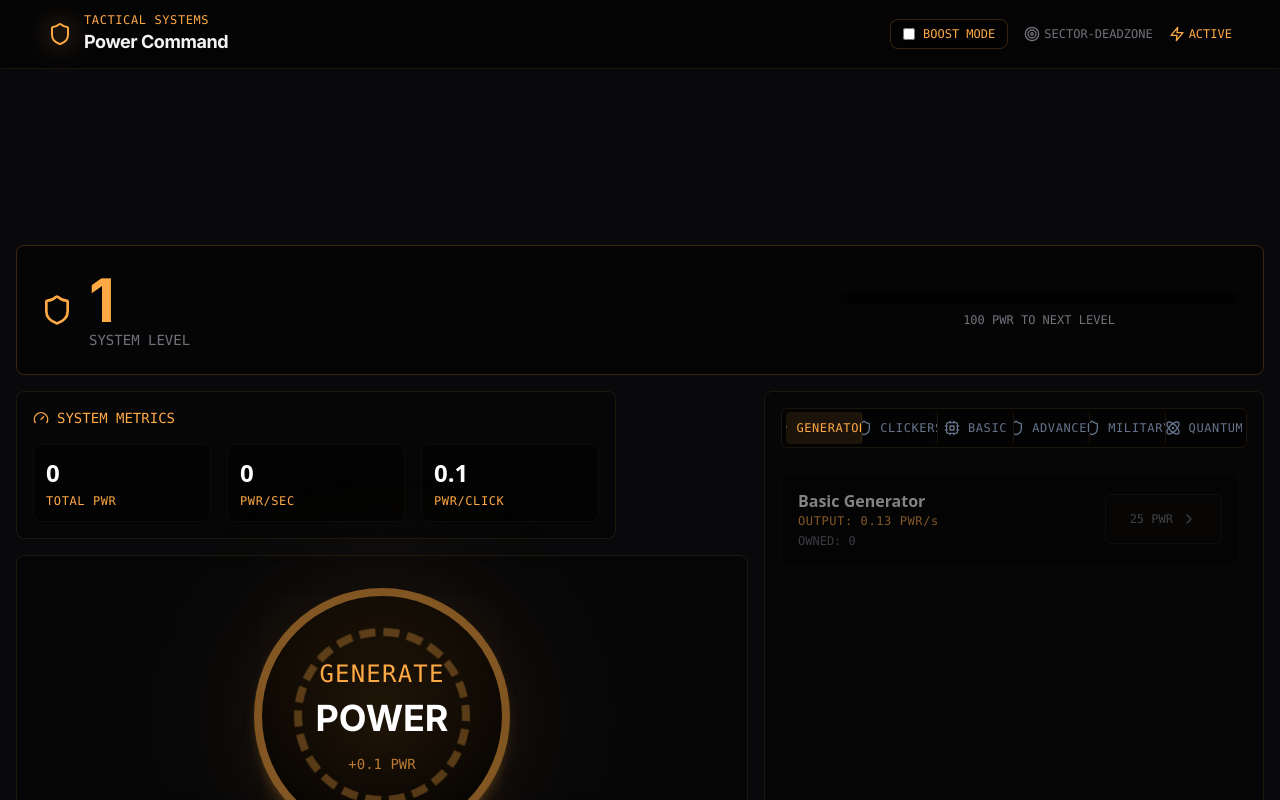
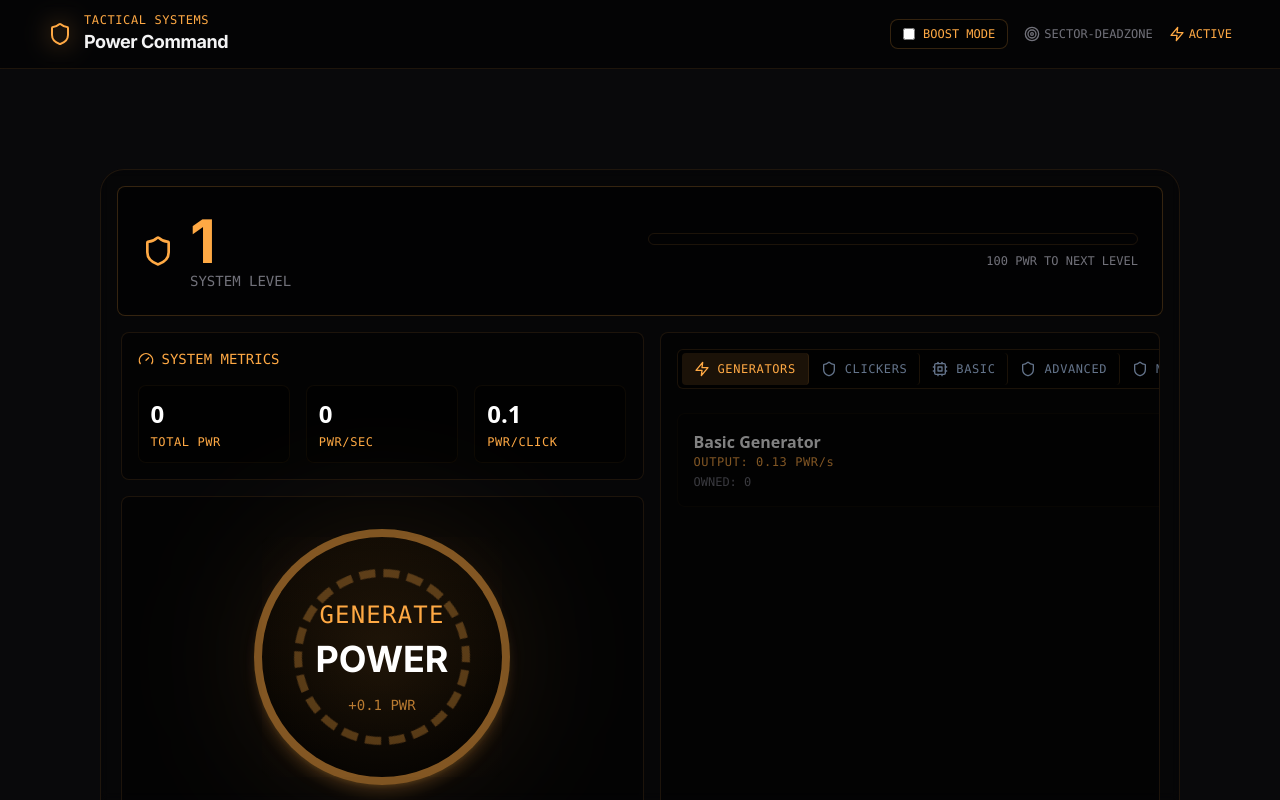
Before and after one commit to isaacdemeers/dzclkr, a Next.js app: page / in a window 1280 px wide. Built offline with nearby package versions, Linux system fonts and the light colour scheme.

Commit message:
un comit

```diff
--- a/src/app/components/PlayerCard.tsx
+++ b/src/app/components/PlayerCard.tsx
@@ -10,10 +10,10 @@ interface PlayerCardProps {
 
 export function PlayerCard({ level, progress, requiredExp }: PlayerCardProps) {
     return (
-        <div className="relative bg-black/40 border border-[#FFA944]/20 backdrop-blur-sm rounded-lg p-6">
-            <div className="flex items-center justify-between">
+        <div className="relative bg-black/40 w-full border border-[#FFA944]/20 backdrop-blur-sm rounded-lg p-6">
+            <div className="flex gap-4 items-center justify-between">
                 {/* Niveau du système */}
-                <div className="flex items-center gap-4">
+                <div className="flex w-1/2  items-center gap-4">
                     <Shield className="w-8 h-8 text-[#FFA944]" />
                     <div>
                         <div className="text-6xl font-bold text-[#FFA944]">{level}</div>
@@ -22,17 +22,17 @@ export function PlayerCard({ level, progress, requiredExp }: PlayerCardProps) {
                 </div>
 
                 {/* Barre de progression */}
-                <div className="flex-1 max-w-[400px] ml-12">
-                    <div className="h-3 bg-black/50 rounded-full overflow-hidden">
+                <div className="flex flex-col   w-1/2">
+                    <div className="h-3 border border-[#FFA944]/10 rounded-lg overflow-hidden">
                         <div
-                            className="h-full transition-all duration-300 bg-[#FFA944]"
+                            className="h-full transition-all duration-[100ms] bg-[#FFA944]"
                             style={{
                                 width: `${(progress / requiredExp) * 100}%`,
                                 boxShadow: '0 0 10px rgba(255, 169, 68, 0.5)',
                             }}
                         />
                     </div>
-                    <div className="text-xs font-mono text-zinc-500 mt-2 text-center">
+                    <div className="text-xs font-mono text-zinc-500 mt-2 text-right">
                         {formatNumber(requiredExp - progress)} PWR TO NEXT LEVEL
                     </div>
                 </div>
--- a/src/app/components/Shop.tsx
+++ b/src/app/components/Shop.tsx
@@ -81,8 +81,8 @@ export function Shop({ generators, upgrades, pwr, onPurchaseGenerator, onPurchas
 
     return (
         <div className="h-full flex flex-col">
-            <Tabs defaultValue="generators" className="w-full flex flex-col flex-1">
-                <TabsList className="grid grid-cols-6 bg-black/50 border border-[#FFA944]/10 flex-none">
+            <Tabs defaultValue="generators" className="w-full flex flex-col ">
+                <TabsList className="flex  bg-black/50 border border-[#FFA944]/10 ">
                     {[
                         { value: 'generators', icon: Zap, label: 'GENERATORS', color: 'green' },
                         { value: 'clickers', icon: Shield, label: 'CLICKERS', color: 'blue' },
@@ -127,7 +127,7 @@ export function Shop({ generators, upgrades, pwr, onPurchaseGenerator, onPurchas
                     <TabsContent
                         key={category}
                         value={category}
-                        className="flex-1 mt-4 overflow-y-auto pr-2 space-y-2"
+                        className="flex w-full bg-red-500 flex-col mt-4 overflow-y-auto pr-2 space-y-2"
                     >
                         {upgrades
                             .filter((upgrade) => upgrade.category === category)
--- a/src/app/page.tsx
+++ b/src/app/page.tsx
@@ -72,16 +72,17 @@ export default function Home() {
         </div>
       </header>
 
-      <main className="flex-1 container mx-auto p-4 flex flex-col gap-4 min-h-0 my-40">
+      <main className="flex items-center gap-4 justify-center flex-col m-[100px] h-full rounded-3xl border border-[#FFA944]/10 bg-black/30 backdrop-blur-sm p-4">
         <PlayerCard
           level={progress.level >= 100 ? 'MAX' : progress.level}
           progress={progress.progress}
           requiredExp={progress.requiredExp}
+
         />
 
-        <div className="flex gap-4 flex-1 min-h-0">
-          <div className="flex-1 flex flex-col gap-4 min-w-0">
-            <div className="flex-none border border-[#FFA944]/10 rounded-lg bg-black/30 backdrop-blur-sm p-4 w-[600px]">
+        <div className="flex gap-4 items-center justify-center  w-full h-full">
+          <div className="flex h-full w-1/2  flex-col gap-4 ">
+            <div className="flex w-full flex-col border border-[#FFA944]/10 rounded-lg bg-black/30 backdrop-blur-sm p-4">
               <div className="font-mono text-sm text-[#FFA944] mb-4 flex items-center gap-2">
                 <Gauge className="w-4 h-4" />
                 SYSTEM METRICS
@@ -137,7 +138,7 @@ export default function Home() {
             </div>
           </div>
 
-          <div className="flex border border-[#FFA944]/10 rounded-lg bg-black/30 backdrop-blur-sm h-[485px] p-4 min-w-0 overflow-scroll w-[500px]">
+          <div className="flex w-1/2 h-full border border-[#FFA944]/10 rounded-lg bg-black/30 backdrop-blur-sm p-4 min-w-0 overflow-scroll w-[500px]">
             <Shop
               generators={generators}
               upgrades={upgrades}
```
